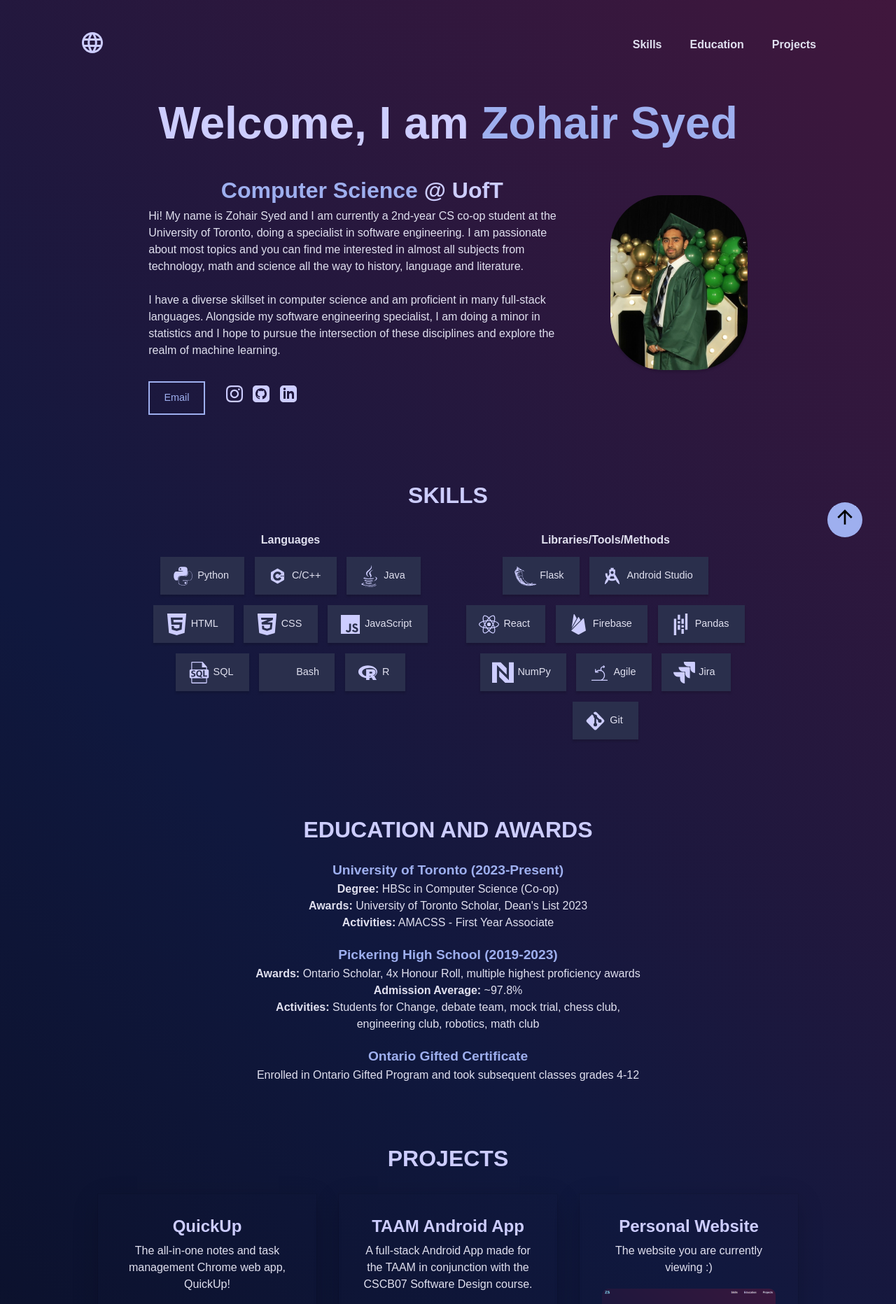
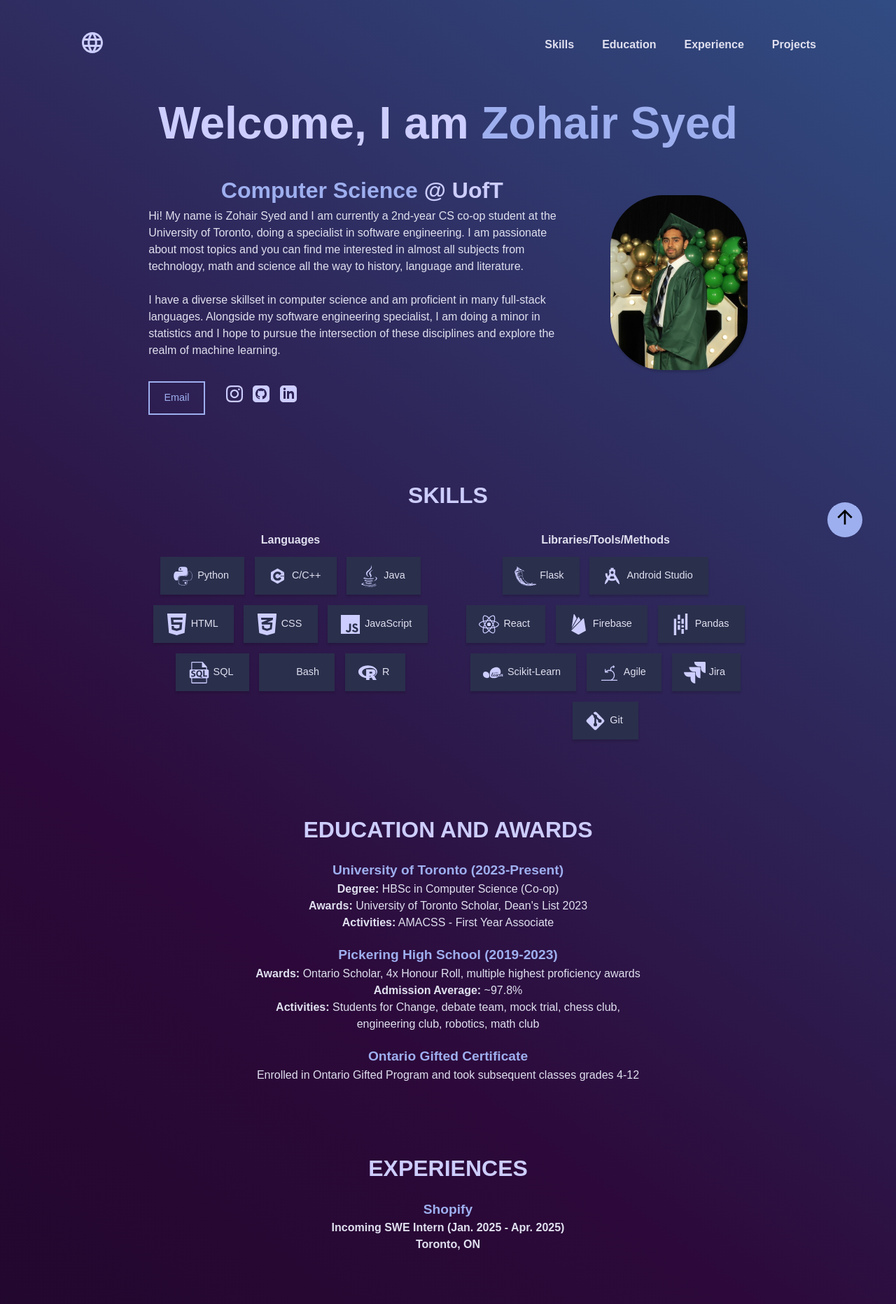
Before and after one commit to zsspan/zsspan.github.io, a React (Create React App) app: page / in a window 1280 px wide. Shown: the top 1864 px of the page at 70% size. Built offline with nearby package versions, Linux system fonts and the light colour scheme; some icons are missing.

Commit message:
feat: updated front-end

```diff
--- a/src/App.js
+++ b/src/App.js
@@ -6,6 +6,8 @@
 import Projects from "./components/projects";
 import Skills from "./components/skills";
 import Education from "./components/education";
+import Experience from "./components/experience";
+
 
 import "./styles/App.css"; // Import CSS file for additional styling
 
@@ -20,6 +22,7 @@
         <About />
         <Skills />
         <Education />
+        <Experience />
         <Projects />
       </main>
 
--- a/src/components/about.js
+++ b/src/components/about.js
@@ -7,7 +7,7 @@
 
   // Add event listener for window resize
   const handleResize = () => {
-    const isMobile = window.innerWidth < 460;
+    const isMobile = window.innerWidth < 720;
     const role = document.querySelector(".role .colour");
 
     if (isMobile) {
--- /dev/null
+++ b/src/components/experience.js
@@ -0,0 +1,20 @@
+import "../styles/about.css";
+
+const About = () => {
+  return (
+    <section className="section" id="experience">
+      <div className="about center">
+        <h2 className="role">EXPERIENCES</h2>
+        <div className="bottom-content">
+            <div className="desc2">
+              <span className="head-span">Shopify</span>
+              <p><span className="subheading">Incoming SWE Intern (Jan. 2025 - Apr. 2025)</span></p>
+              <p><span className="subheading">Toronto, ON</span></p>
+            </div>
+        </div>
+      </div>
+    </section>
+  );
+};
+
+export default About;
--- a/src/components/header.js
+++ b/src/components/header.js
@@ -63,6 +63,15 @@
             </li>
             <li className="nav-list-item">
               <a
+                href="#experience"
+                onClick={toggleNavList}
+                className="link link--nav"
+              >
+                Experience
+              </a>
+            </li>
+            <li className="nav-list-item">
+              <a
                 href="#projects"
                 onClick={toggleNavList}
                 className="link link--nav"
--- a/src/components/skills.js
+++ b/src/components/skills.js
@@ -8,7 +8,7 @@
 import { ReactComponent as Flask } from "../icons/skill-icons/flask.svg";
 import { ReactComponent as React } from "../icons/skill-icons/react.svg";
 import { ReactComponent as Pandas } from "../icons/skill-icons/pandas.svg";
-import { ReactComponent as NumPy } from "../icons/skill-icons/numpy.svg";
+// import { ReactComponent as NumPy } from "../icons/skill-icons/numpy.svg";
 import { ReactComponent as Git } from "../icons/skill-icons/git.svg";
 import { ReactComponent as Bash } from "../icons/skill-icons/bash.svg";
 import { ReactComponent as AndroidStudio } from "../icons/skill-icons/android_studio.svg";
@@ -16,6 +16,8 @@
 import { ReactComponent as Jira } from "../icons/skill-icons/jira.svg";
 import { ReactComponent as R } from "../icons/skill-icons/r.svg";
 import { ReactComponent as Firebase } from "../icons/skill-icons/firebase.svg";
+import { ReactComponent as SKL } from "../icons/skill-icons/scikitlearn.svg";
+
 
 import "../styles/skills.css";
 
@@ -104,7 +106,7 @@
             </li>
             <li className="btn btn--plain">
               <div className="skill">
-                <NumPy className="skill-img" /> <p>NumPy</p>
+                <SKL className="skill-img" /> <p>Scikit-Learn</p>
               </div>
             </li>
             <li className="btn btn--plain">
--- a/src/styles/App.css
+++ b/src/styles/App.css
@@ -160,7 +160,7 @@
 /*gradient style and keyframes*/
 .gradient {
   width: 100%;
-  background: linear-gradient(45deg, #000000, #10183e, #68163c);
+  background: linear-gradient(37deg, #000000, #2c093a, #3586c1);
   background-size: 180% 180%;
   animation: gradient-animation 5s ease infinite;
 }
--- a/src/styles/about.css
+++ b/src/styles/about.css
@@ -89,6 +89,7 @@
 
   .role {
     margin-bottom: 10px;
+    align-self: flex-start;
   }
 }
 
--- a/src/styles/footer.css
+++ b/src/styles/footer.css
@@ -6,7 +6,7 @@
 }
 
 .footer-container {
-  margin: 50px 70px;
+  margin: 30px 70px;
   display: flex;
   flex-direction: column;
 }
```
Also changed, not shown: src/icons/skill-icons/scikitlearn.svg (added).
